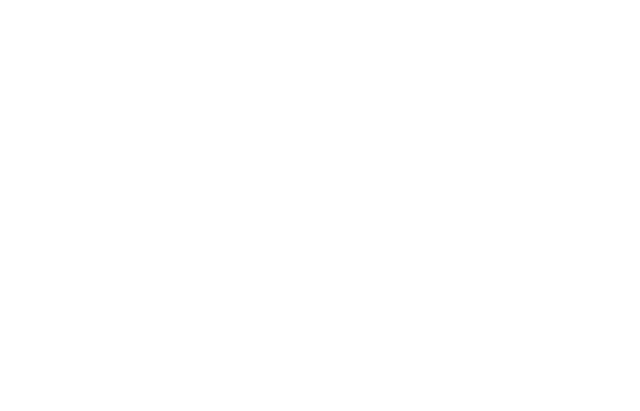
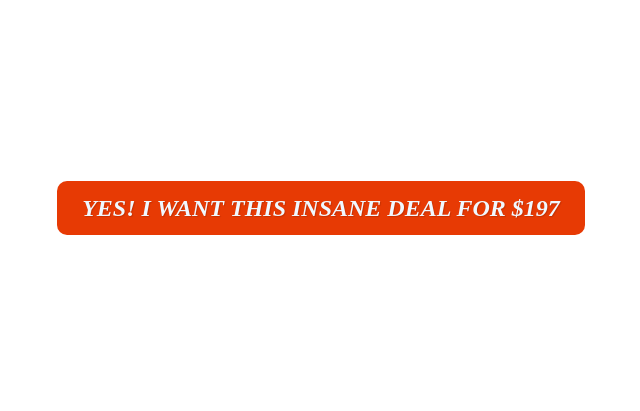
Before and after one commit to ashiqur-r-biplop/Animation-button, a plain HTML site: page index.html in a window 1280 px wide. Shown: the whole page, without its empty margins (319-959 px from the left). Drawn offline with Linux system fonts and the light colour scheme.

Commit message:
button is ready

```diff
--- a/index.html
+++ b/index.html
@@ -1,11 +1,76 @@
 <!DOCTYPE html>
 <html lang="en">
+
 <head>
     <meta charset="UTF-8">
     <meta name="viewport" content="width=device-width, initial-scale=1.0">
     <title>Document</title>
 </head>
+<style>
+    div {
+        display: flex;
+        justify-content: center;
+        align-items: center;
+        height: 50vh;
+    }
+
+    .glitch-button {
+        position: relative;
+        overflow: hidden;
+        text-transform: uppercase;
+        font-style: italic;
+        font-weight: 800;
+        font-size: 1.5rem;
+        line-height: 1;
+        padding: 15px 25px;
+        text-shadow: 1px 1px 1px rgba(0, 0, 0, .15);
+        max-width: 742px;
+        cursor: pointer;
+        background-color: #e73a04;
+        text-decoration: none;
+        border-radius: 10px;
+        color: aliceblue;
+    }
+
+    .glitch-button::after {
+        content: " ";
+        display: block;
+        position: absolute;
+        top: 0;
+        left: -120px;
+        height: 100%;
+        width: 90px;
+        background: hsla(0, 0%, 100%, .4);
+        -webkit-transition: all .15s linear;
+        transition: all .15s linear;
+        -webkit-transform: skewX(-20deg) translateX(0);
+        transform: skewX(-20deg) translateX(0);
+        -webkit-animation: buttonShine 4s infinite;
+        animation: buttonShine 4s infinite;
+    }
+
+    @keyframes buttonShine {
+        0% {
+            -webkit-transform: skewX(-20deg) translateX(0);
+            transform: skewX(-20deg) translateX(0);
+        }
+
+        90% {
+            -webkit-transform: skewX(-20deg) translateX(0);
+            transform: skewX(-20deg) translateX(0);
+        }
+
+        95% {
+            -webkit-transform: skewX(-20deg) translateX(900px);
+            transform: skewX(-20deg) translateX(900px);
+        }
+    }
+</style>
+
 <body>
+    <div>
+        <a href="#" class="glitch-button">Yes! I Want This Insane Deal For $197</a>
+    </div>
+</body>
 
-</body>
 </html>
```
